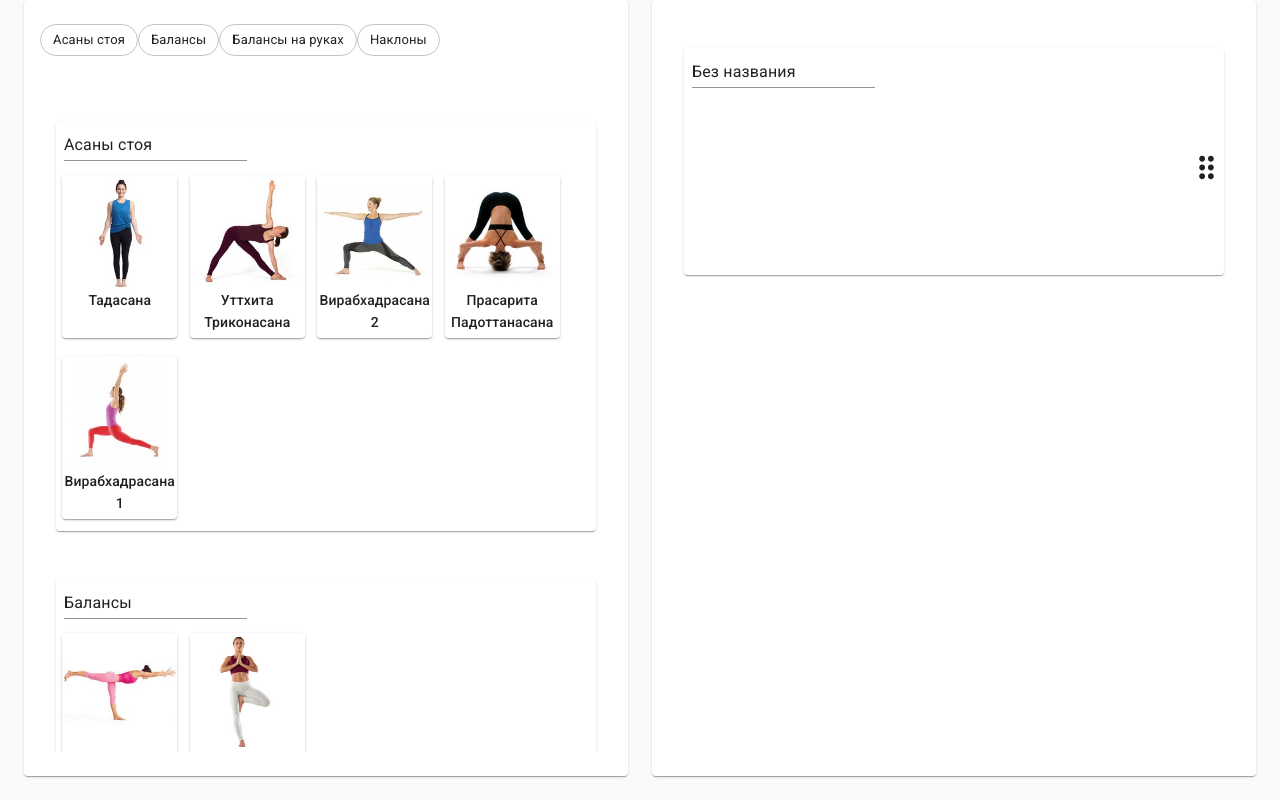
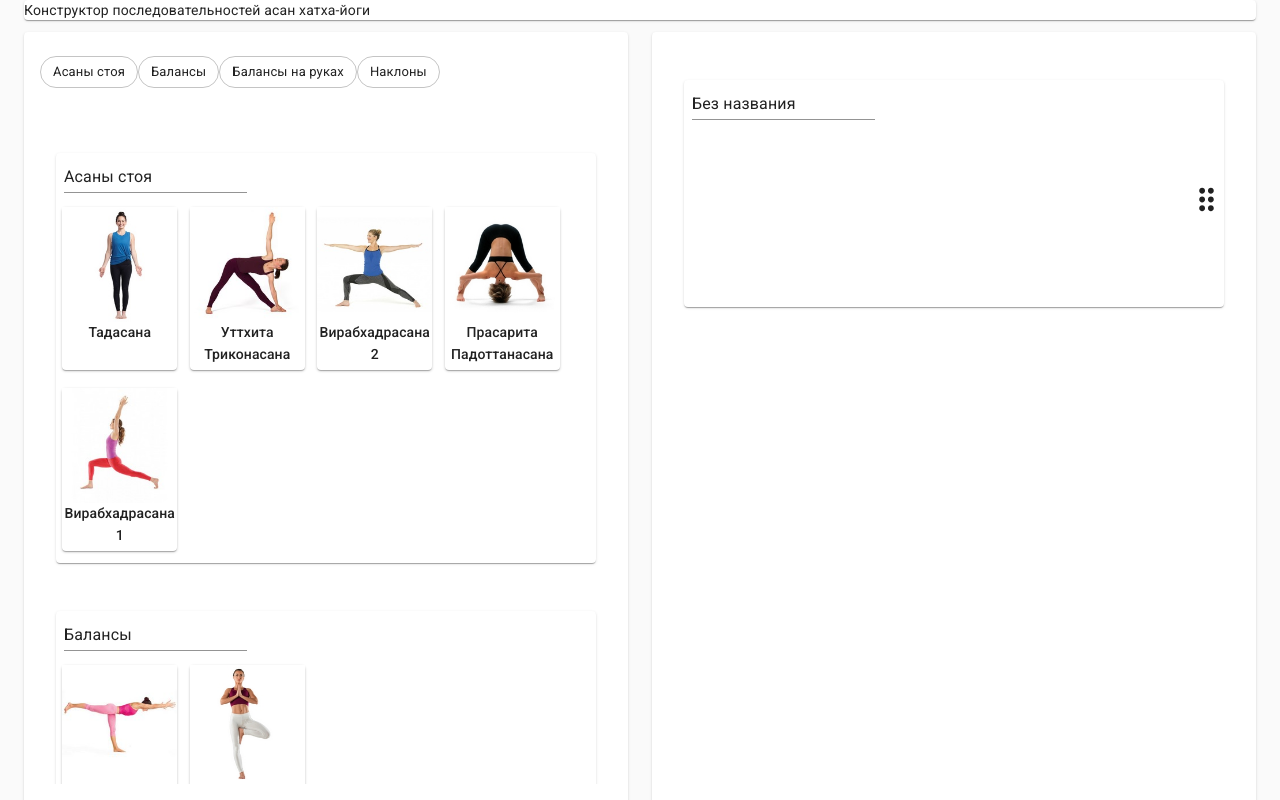
Before and after one commit to Zadovsky/YogaSequenceBuilder, a React (Create React App) app: page / in a window 1280 px wide. Built offline with nearby package versions, Linux system fonts and the light colour scheme.

Commit message:
Добавил компонент PageTop и редьюсер

```diff
--- a/src/components/App.js
+++ b/src/components/App.js
@@ -6,6 +6,7 @@ import { makeStyles } from "@material-ui/core/styles";
 import AsanasPanel from "../containers/AsanasPanel";
 import SchedulePanel from "../containers/SchedulePanel";
 import DnDContext from "../containers/DnDContext";
+import PageTop from "../containers/PageTop";
 import "./App.css";
 
 const useStyles = makeStyles(theme => ({
@@ -23,6 +24,11 @@ export default function App(props) {
         <CssBaseline />
         <DnDContext>
           <Container maxWidth="lg" className={classes.root}>
+            <Grid container spacing={3}>
+              <Grid item xs>
+                <PageTop />
+              </Grid>
+            </Grid>
             <Grid container spacing={3} className={classes.root}>
               <Grid item xs={6} className={classes.root}>
                 <AsanasPanel />
--- /dev/null
+++ b/src/containers/PageTop.js
@@ -0,0 +1,32 @@
+import React from "react";
+import { connect } from "react-redux";
+import { makeStyles } from "@material-ui/core/styles";
+import Paper from "@material-ui/core/Paper";
+import "./PageTop.css";
+
+const useStyles = makeStyles(theme => ({
+  root: {}
+}));
+
+function PageTop(props) {
+  const classes = useStyles();
+
+  return (
+    <Paper className={classes.root}>
+      <div>{props.pageTop.headerText[props.language]}</div>
+    </Paper>
+  );
+}
+
+const mapStateToProps = store => {
+  return {
+    language: store.language,
+    pageTop: store.pageTop
+  };
+};
+
+const mapDispatchToProps = dispatch => {
+  return {};
+};
+
+export default connect(mapStateToProps, mapDispatchToProps)(PageTop);
--- a/src/reducers/index.js
+++ b/src/reducers/index.js
@@ -3,8 +3,10 @@ import { asanasArrReducer } from "./asanasArr";
 import { scheduleReducer } from "./schedule";
 import { languageReducer } from "./language";
 import { asanasReducer } from "./asanas";
+import { pageTopReducer } from "./pageTop";
 
 export const rootReducer = combineReducers({
+  pageTop: pageTopReducer,
   language: languageReducer,
   schedule: scheduleReducer,
   asanasArr: asanasArrReducer,
--- /dev/null
+++ b/src/reducers/pageTop.js
@@ -0,0 +1,9 @@
+const initialState = {
+  headerText: {
+    ru: "Конструктор последовательностей асан хатха-йоги"
+  }
+};
+
+export function pageTopReducer(state = initialState, action) {
+  return state;
+}
```
Also changed, not shown: src/containers/PageTop.css (added).
